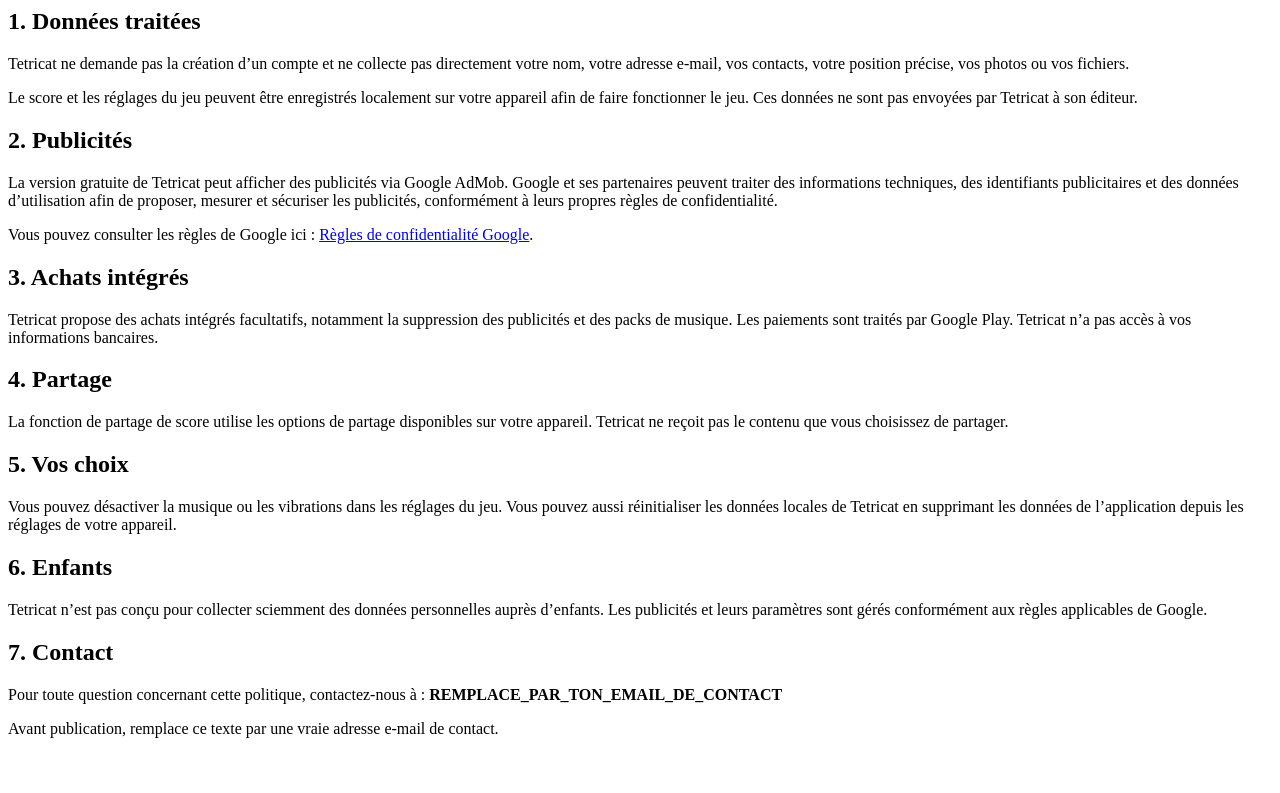
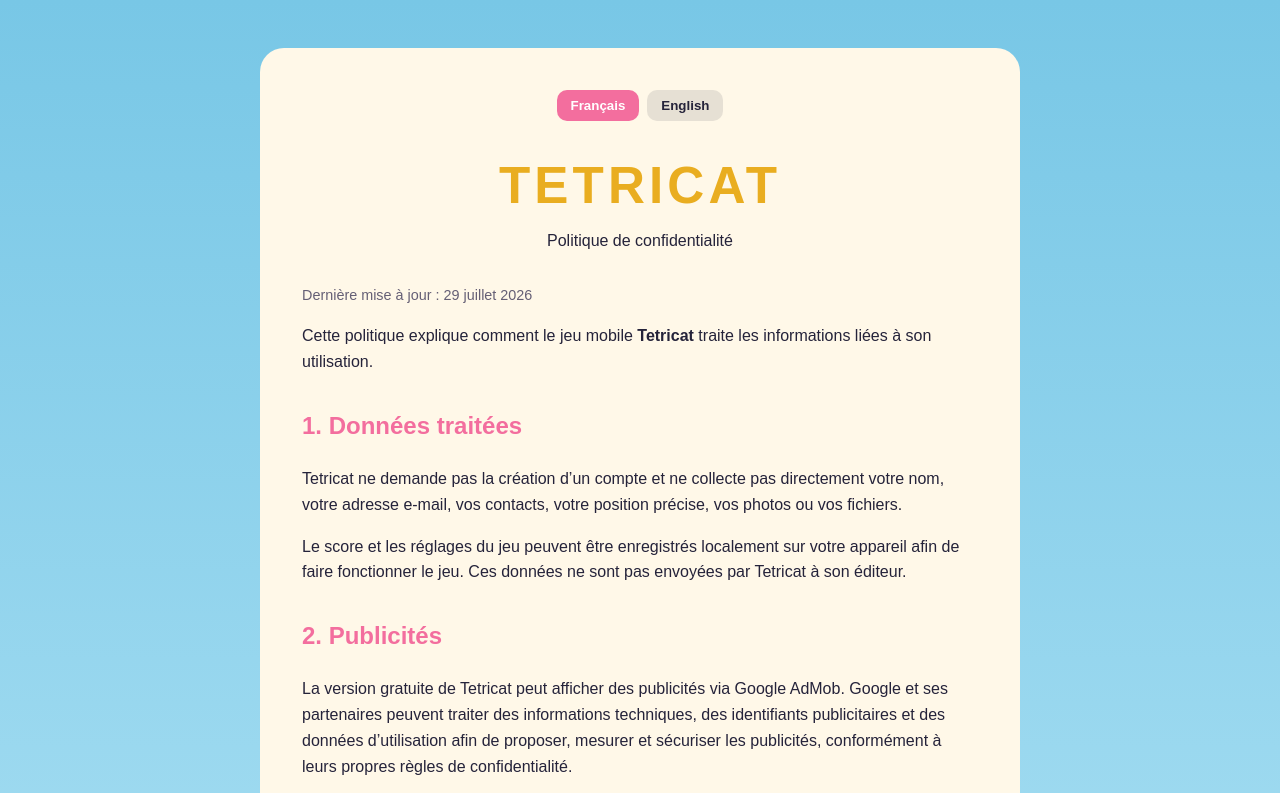
Before and after one commit to bicyclecards/tetricat, a plain HTML site: page index.html in a window 1280 px wide. Shown: the top 793 px of the page. Drawn offline with Linux system fonts and the light colour scheme.

Commit message:
Add files via upload

```diff
--- a/index.html
+++ b/index.html
@@ -1,3 +1,35 @@
+<!doctype html>
+<html lang="fr">
+<head>
+  <meta charset="utf-8">
+  <meta name="viewport" content="width=device-width, initial-scale=1">
+  <title>Tetricat — Politique de confidentialité</title>
+  <style>
+    :root { color-scheme: light; --sky:#78c7e6; --ink:#25233a; --pink:#f36e9e; --yellow:#ffd64c; }
+    * { box-sizing:border-box; }
+    body { margin:0; background:linear-gradient(180deg,var(--sky),#c8effb); color:var(--ink); font:16px/1.62 Arial,sans-serif; }
+    main { width:min(760px,calc(100% - 32px)); margin:48px auto; padding:42px; background:#fff8e8; border-radius:24px; box-shadow:0 12px 0 rgba(37,35,58,.16); }
+    h1 { margin:0; color:#e9ad20; font-size:clamp(2rem,7vw,3.2rem); letter-spacing:.08em; text-align:center; }
+    h2 { color:var(--pink); margin-top:2rem; }
+    .subtitle { text-align:center; margin:0 0 30px; }
+    .lang { display:flex; gap:8px; justify-content:center; margin-bottom:24px; }
+    button { border:0; border-radius:10px; padding:8px 14px; background:var(--pink); color:white; font-weight:bold; cursor:pointer; }
+    button.secondary { background:#e6e0d4; color:var(--ink); }
+    a { color:#b34972; font-weight:bold; }
+    .updated { color:#655f75; font-size:.9rem; }
+    .notice { padding:12px 16px; background:#fff0b9; border-radius:12px; font-weight:bold; }
+    [hidden] { display:none !important; }
+  </style>
+</head>
+<body>
+  <main>
+    <div class="lang"><button id="frButton">Français</button><button id="enButton" class="secondary">English</button></div>
+
+    <section id="fr">
+      <h1>TETRICAT</h1>
+      <p class="subtitle">Politique de confidentialité</p>
+      <p class="updated">Dernière mise à jour : 29 juillet 2026</p>
+      <p>Cette politique explique comment le jeu mobile <strong>Tetricat</strong> traite les informations liées à son utilisation.</p>
 
       <h2>1. Données traitées</h2>
       <p>Tetricat ne demande pas la création d’un compte et ne collecte pas directement votre nom, votre adresse e-mail, vos contacts, votre position précise, vos photos ou vos fichiers.</p>
```
